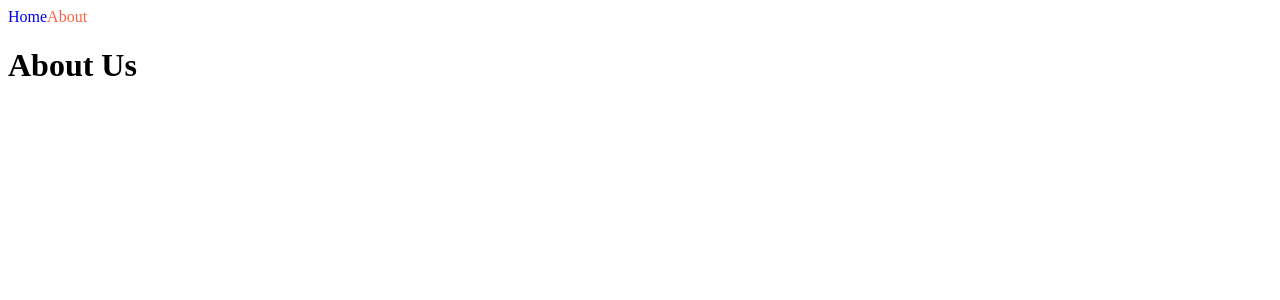
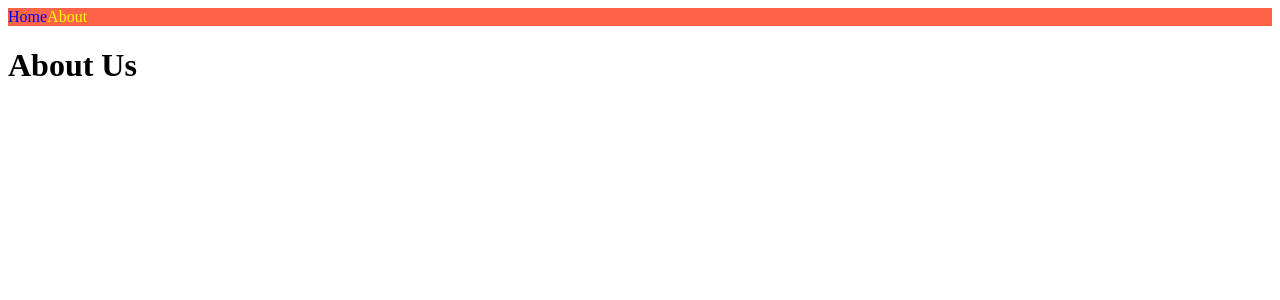
Before and after one commit to ohwoo-kwon/nextjs-intro, a Next.js app: page /about in a window 1280 px wide. Shown: the top 300 px of the page. Built offline with nearby package versions, Linux system fonts and the light colour scheme.

Commit message:
1.5 Styles JSX

```diff
--- a/components/NavBar.js
+++ b/components/NavBar.js
@@ -1,6 +1,5 @@
 import Link from "next/link";
 import { useRouter } from "next/router";
-import styles from "./NavBar.module.css";
 
 export default function NavBar() {
   const router = useRouter();
@@ -8,24 +7,23 @@
   return (
     <nav>
       <Link href="/">
-        <a
-          className={`${styles.link} ${
-            router.pathname === "/" ? styles.active : ""
-          }`}
-        >
-          Home
-        </a>
+        <a className={router.pathname === "/" ? "active" : ""}>Home</a>
       </Link>
       <Link href="/about">
-        <a
-          className={[
-            styles.link,
-            router.pathname === "/about" ? styles.active : "",
-          ].join(" ")}
-        >
-          About
-        </a>
+        <a className={router.pathname === "/about" ? "active" : ""}>About</a>
       </Link>
+      <style jsx>{`
+        nav {
+          background-color: tomato;
+        }
+        a {
+          text-decoration: none;
+        }
+
+        .active {
+          color: yellow;
+        }
+      `}</style>
     </nav>
   );
 }
--- a/components/NavBar.module.css
+++ /dev/null
@@ -1,7 +0,0 @@
-.link {
-  text-decoration: none;
-}
-
-.active {
-  color: tomato;
-}
```
